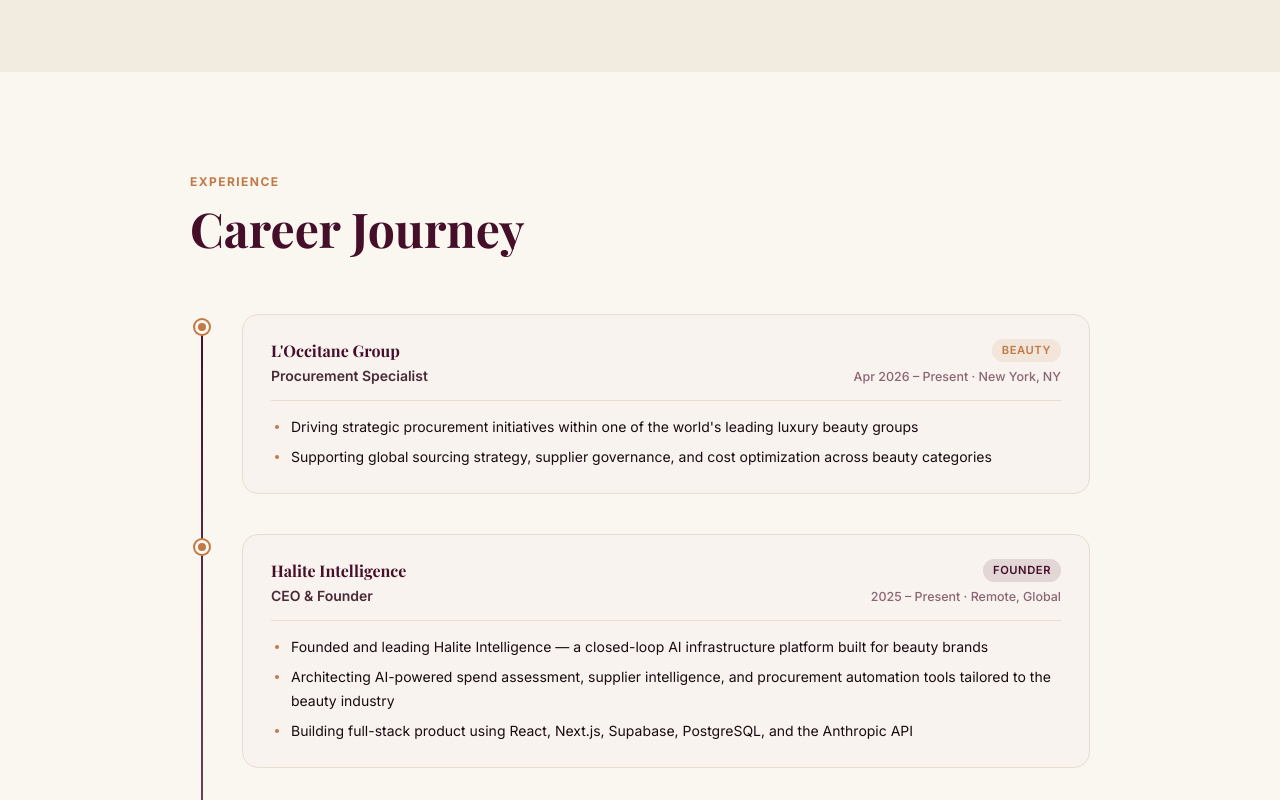
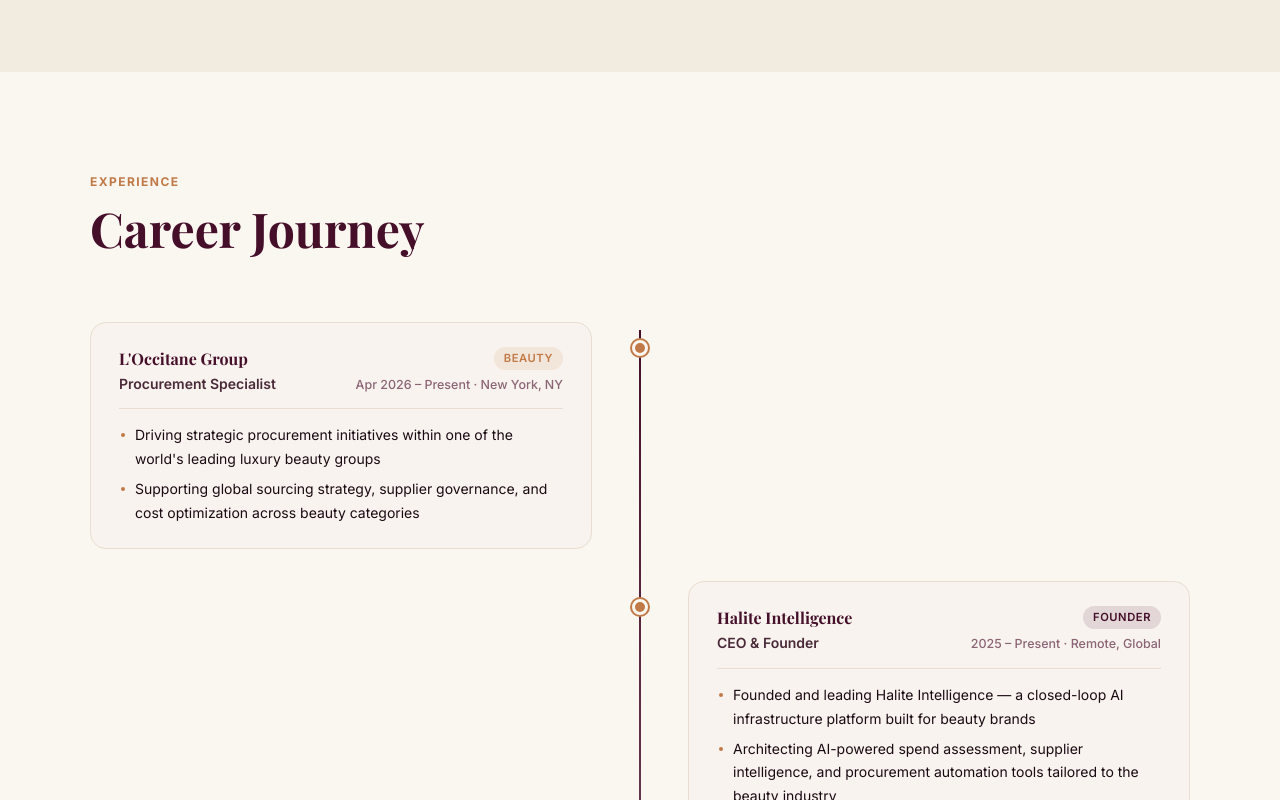
Before and after one commit to haliteintelligence-spec/Portfolio, a Next.js app: page / in a window 1280 px wide. Shown: the part 2807-3607 px from the top of the page. Built offline with nearby package versions, Linux system fonts and the light colour scheme; a web font is replaced by a local one.

Commit message:
Update skills order, remove CAPM, fix stats, add Aura GitHub, footer cleanup, alternating timeline

```diff
--- a/src/components/About.tsx
+++ b/src/components/About.tsx
@@ -1,8 +1,6 @@
 "use client";
 
 const stats = [
-  { value: "$150M+", label: "Spend under management" },
-  { value: "200+", label: "Vendors managed" },
   { value: "5+", label: "Years consulting" },
   { value: "3", label: "Ventures founded" },
 ];
--- a/src/components/Experience.tsx
+++ b/src/components/Experience.tsx
@@ -102,111 +102,22 @@
 ];
 
 const tagColors: Record<string, { bg: string; text: string }> = {
-  Beauty: { bg: "rgba(193,122,71,0.12)", text: "#C17A47" },
-  Founder: { bg: "rgba(69,15,42,0.12)", text: "#450F2A" },
-  Consulting: { bg: "rgba(107,30,63,0.1)", text: "#6B1E3F" },
-  Procurement: { bg: "rgba(74,42,56,0.1)", text: "#4A2A38" },
-  Strategy: { bg: "rgba(139,101,117,0.15)", text: "#8B6575" },
+  Beauty:      { bg: "rgba(193,122,71,0.12)",  text: "#C17A47" },
+  Founder:     { bg: "rgba(69,15,42,0.12)",    text: "#450F2A" },
+  Consulting:  { bg: "rgba(107,30,63,0.1)",    text: "#6B1E3F" },
+  Procurement: { bg: "rgba(74,42,56,0.1)",     text: "#4A2A38" },
+  Strategy:    { bg: "rgba(139,101,117,0.15)", text: "#8B6575" },
 };
 
-export default function Experience() {
+function Card({ job }: { job: Job }) {
   return (
-    <section
-      id="experience"
-      style={{
-        backgroundColor: "#FAF6F0",
-        padding: "96px 24px",
-      }}
-    >
-      <div style={{ maxWidth: "900px", margin: "0 auto" }}>
-        {/* Header */}
-        <div style={{ marginBottom: "56px" }}>
-          <span
-            style={{
-              color: "#C17A47",
-              fontSize: "0.75rem",
-              fontWeight: 700,
-              letterSpacing: "0.12em",
-              textTransform: "uppercase",
-            }}
-          >
-            Experience
-          </span>
-          <h2
-            style={{
-              fontFamily: "var(--font-playfair), Georgia, serif",
-              fontSize: "clamp(2rem, 4vw, 3rem)",
-              fontWeight: 700,
-              color: "#450F2A",
-              marginTop: "8px",
-              lineHeight: 1.2,
-            }}
-          >
-            Career Journey
-          </h2>
-        </div>
-
-        {/* Timeline */}
-        <div style={{ position: "relative" }}>
-          {/* Vertical line */}
     <div
       style={{
-              position: "absolute",
-              left: "11px",
-              top: "8px",
-              bottom: "8px",
-              width: "2px",
-              background:
-                "linear-gradient(to bottom, #450F2A, rgba(69,15,42,0.1))",
-            }}
-          />
-
-          <div style={{ display: "flex", flexDirection: "column", gap: "0" }}>
-            {jobs.map((job, i) => (
-              <div
-                key={`${job.company}-${i}`}
-                style={{
-                  display: "flex",
-                  gap: "28px",
-                  position: "relative",
-                  paddingBottom: i < jobs.length - 1 ? "40px" : "0",
-                }}
-              >
-                {/* Dot */}
-                <div
-                  style={{
-                    flexShrink: 0,
-                    width: "24px",
-                    paddingTop: "6px",
-                    display: "flex",
-                    justifyContent: "center",
-                  }}
-                >
-                  <div
-                    style={{
-                      width: "14px",
-                      height: "14px",
-                      borderRadius: "50%",
-                      backgroundColor: job.current ? "#C17A47" : "#450F2A",
-                      border: "3px solid #FAF6F0",
-                      boxShadow: job.current
-                        ? "0 0 0 2px #C17A47"
-                        : "0 0 0 2px rgba(69,15,42,0.3)",
-                      flexShrink: 0,
-                      zIndex: 1,
-                      position: "relative",
-                    }}
-                  />
-                </div>
-
-                {/* Content card */}
-                <div
-                  style={{
-                    flex: 1,
         backgroundColor: "#F8F3EE",
         borderRadius: "16px",
         padding: "24px 28px",
         border: "1px solid #E8DDD0",
+        width: "100%",
       }}
     >
       {/* Top row */}
@@ -254,8 +165,7 @@
           {job.tag && (
             <span
               style={{
-                            backgroundColor:
-                              tagColors[job.tag]?.bg ?? "rgba(69,15,42,0.08)",
+                backgroundColor: tagColors[job.tag]?.bg ?? "rgba(69,15,42,0.08)",
                 color: tagColors[job.tag]?.text ?? "#450F2A",
                 padding: "3px 10px",
                 borderRadius: "999px",
@@ -268,19 +178,12 @@
               {job.tag}
             </span>
           )}
-                      <span
-                        style={{
-                          color: "#8B6575",
-                          fontSize: "0.78rem",
-                          fontWeight: 500,
-                        }}
-                      >
+          <span style={{ color: "#8B6575", fontSize: "0.78rem", fontWeight: 500 }}>
             {job.period} · {job.location}
           </span>
         </div>
       </div>
 
-                  {/* Divider */}
       <div
         style={{
           height: "1px",
@@ -289,8 +192,7 @@
         }}
       />
 
-                  {/* Highlights */}
-                  <ul style={{ margin: 0, padding: "0 0 0 16px", listStyle: "none" }}>
+      <ul style={{ margin: 0, padding: 0, listStyle: "none" }}>
         {job.highlights.map((h, j) => (
           <li
             key={j}
@@ -300,13 +202,13 @@
               fontSize: "0.875rem",
               lineHeight: 1.7,
               marginBottom: j < job.highlights.length - 1 ? "6px" : 0,
-                          paddingLeft: "4px",
+              paddingLeft: "16px",
             }}
           >
             <span
               style={{
                 position: "absolute",
-                            left: "-12px",
+                left: "2px",
                 top: "10px",
                 width: "4px",
                 height: "4px",
@@ -319,11 +221,161 @@
         ))}
       </ul>
     </div>
+  );
+}
+
+function Dot({ current }: { current?: boolean }) {
+  return (
+    <div
+      style={{
+        width: "16px",
+        height: "16px",
+        borderRadius: "50%",
+        backgroundColor: current ? "#C17A47" : "#450F2A",
+        border: "3px solid #FAF6F0",
+        boxShadow: current
+          ? "0 0 0 2px #C17A47"
+          : "0 0 0 2px rgba(69,15,42,0.3)",
+        flexShrink: 0,
+        zIndex: 1,
+        position: "relative",
+      }}
+    />
+  );
+}
+
+export default function Experience() {
+  return (
+    <section
+      id="experience"
+      style={{
+        backgroundColor: "#FAF6F0",
+        padding: "96px 24px",
+      }}
+    >
+      <div style={{ maxWidth: "1100px", margin: "0 auto" }}>
+        {/* Header */}
+        <div style={{ marginBottom: "64px" }}>
+          <span
+            style={{
+              color: "#C17A47",
+              fontSize: "0.75rem",
+              fontWeight: 700,
+              letterSpacing: "0.12em",
+              textTransform: "uppercase",
+            }}
+          >
+            Experience
+          </span>
+          <h2
+            style={{
+              fontFamily: "var(--font-playfair), Georgia, serif",
+              fontSize: "clamp(2rem, 4vw, 3rem)",
+              fontWeight: 700,
+              color: "#450F2A",
+              marginTop: "8px",
+              lineHeight: 1.2,
+            }}
+          >
+            Career Journey
+          </h2>
         </div>
-            ))}
+
+        {/* Alternating timeline */}
+        <div style={{ position: "relative" }} className="timeline-root">
+          {/* Center vertical line */}
+          <div
+            className="timeline-line"
+            style={{
+              position: "absolute",
+              left: "50%",
+              transform: "translateX(-50%)",
+              top: "8px",
+              bottom: "8px",
+              width: "2px",
+              background:
+                "linear-gradient(to bottom, #450F2A, rgba(69,15,42,0.1))",
+              zIndex: 0,
+            }}
+          />
+
+          <div style={{ display: "flex", flexDirection: "column", gap: "32px" }}>
+            {jobs.map((job, i) => {
+              const isLeft = i % 2 === 0;
+              return (
+                <div
+                  key={`${job.company}-${i}`}
+                  style={{
+                    display: "grid",
+                    gridTemplateColumns: "1fr 48px 1fr",
+                    alignItems: "start",
+                    position: "relative",
+                  }}
+                  className="timeline-row"
+                >
+                  {/* Left slot */}
+                  <div
+                    style={{
+                      paddingRight: "24px",
+                      paddingTop: isLeft ? 0 : undefined,
+                    }}
+                  >
+                    {isLeft && <Card job={job} />}
+                  </div>
+
+                  {/* Center dot */}
+                  <div
+                    style={{
+                      display: "flex",
+                      justifyContent: "center",
+                      paddingTop: "18px",
+                      zIndex: 1,
+                    }}
+                  >
+                    <Dot current={job.current} />
+                  </div>
+
+                  {/* Right slot */}
+                  <div style={{ paddingLeft: "24px" }}>
+                    {!isLeft && <Card job={job} />}
+                  </div>
+                </div>
+              );
+            })}
           </div>
         </div>
       </div>
+
+      <style>{`
+        @media (max-width: 700px) {
+          .timeline-line {
+            left: 20px !important;
+            transform: none !important;
+          }
+          .timeline-row {
+            grid-template-columns: 40px 1fr !important;
+          }
+          /* Left-side card: move to column 2 */
+          .timeline-row > div:first-child {
+            grid-column: 2;
+            grid-row: 1;
+            padding-right: 0 !important;
+            padding-left: 16px;
+          }
+          /* Dot: move to column 1 */
+          .timeline-row > div:nth-child(2) {
+            grid-column: 1;
+            grid-row: 1;
+            justify-content: flex-start !important;
+          }
+          /* Right-side card: stays in column 2 */
+          .timeline-row > div:last-child {
+            grid-column: 2;
+            grid-row: 1;
+            padding-left: 16px !important;
+          }
+        }
+      `}</style>
     </section>
   );
 }
--- a/src/components/Footer.tsx
+++ b/src/components/Footer.tsx
@@ -40,7 +40,7 @@
             fontWeight: 400,
           }}
         >
-          © {year} Marie K. Ozenua · Built with Next.js & Vercel
+          © {year} Marie K. Ozenua
         </div>
 
         <div style={{ display: "flex", gap: "20px" }}>
--- a/src/components/Projects.tsx
+++ b/src/components/Projects.tsx
@@ -40,6 +40,7 @@
       "An AI-powered beauty discovery platform that helps users find products aligned with their skin profile, values, and aesthetic. Aura uses intelligent filtering and personalization to surface products that truly fit — moving beyond the noise of traditional beauty retail.",
     tags: ["Next.js", "React", "AI", "Vercel"],
     url: "https://aura-chi-three.vercel.app/",
+    github: "https://github.com/haliteintelligence-spec/Aura",
     accent: "#8B6575",
     emoji: "✦",
   },
```
Also changed, not shown: src/components/Skills.tsx (+12 -13 lines). Lines whose indentation alone changed are shown as unchanged.
